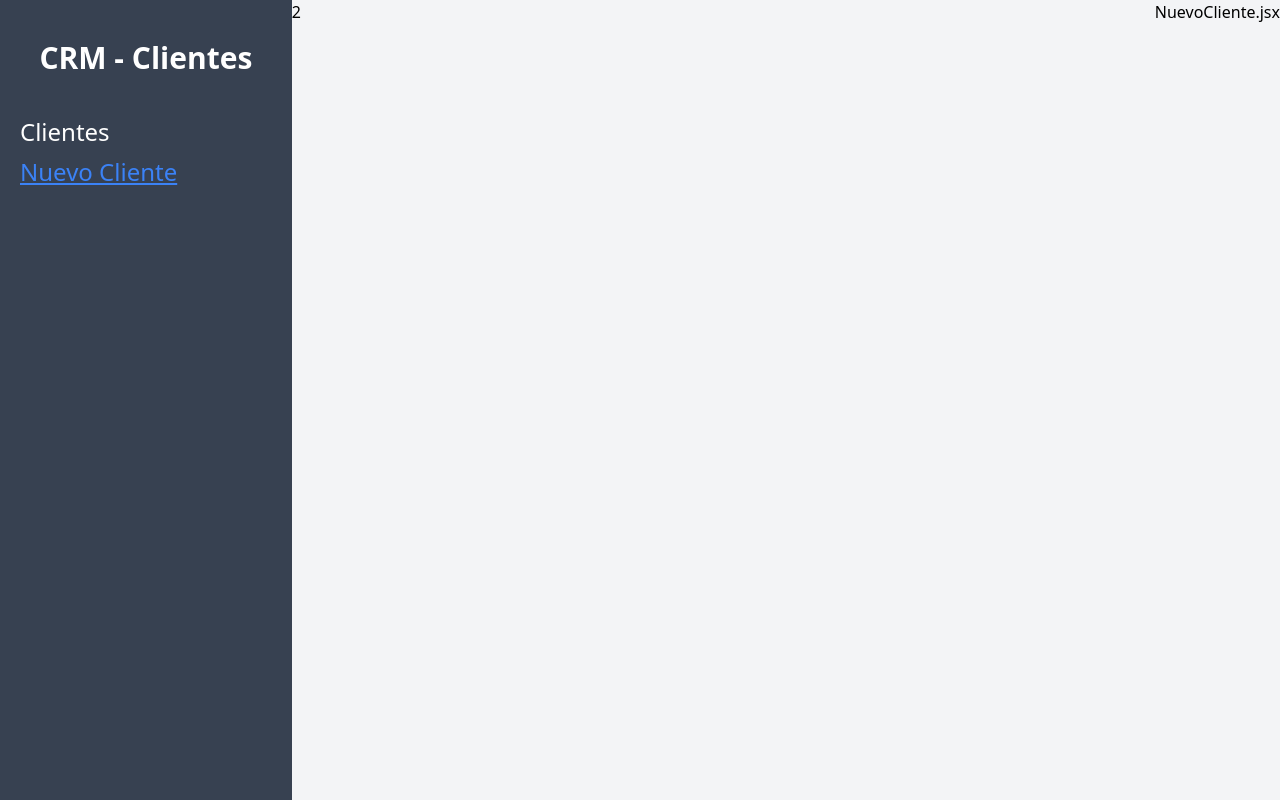
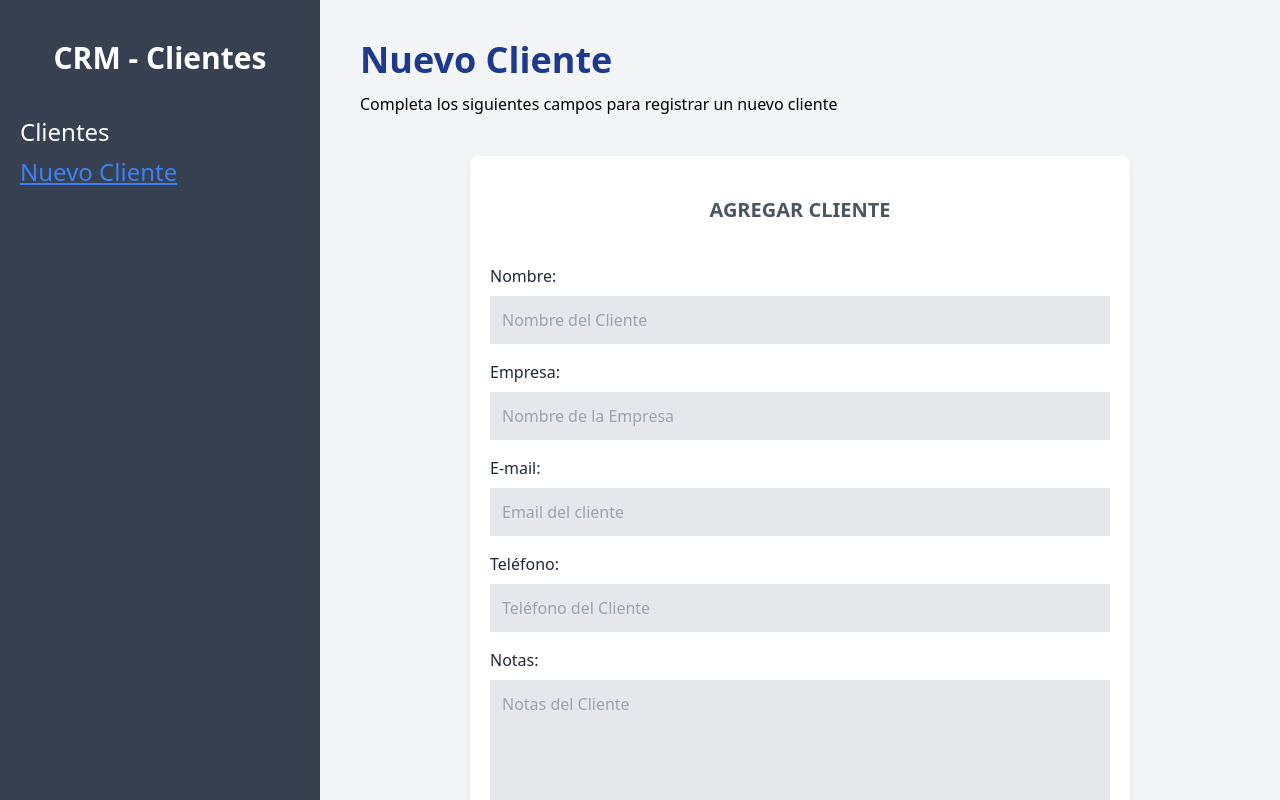
Before and after one commit to jaelEspinosa/React-crm-Clientes, a React (Vite) app: page /clientes/nuevo in a window 1280 px wide. Built offline with nearby package versions, Linux system fonts and the light colour scheme.

Commit message:
add formik and yup

```diff
--- a/package.json
+++ b/package.json
@@ -9,11 +9,13 @@
   },
   "dependencies": {
     "autoprefixer": "^10.4.7",
+    "formik": "^2.2.9",
     "postcss": "^8.4.14",
     "react": "^18.0.0",
     "react-dom": "^18.0.0",
     "react-router-dom": "^6.3.0",
-    "tailwindcss": "^3.0.24"
+    "tailwindcss": "^3.0.24",
+    "yup": "^0.32.11"
   },
   "devDependencies": {
     "@types/react": "^18.0.0",
--- /dev/null
+++ b/src/components/Formulario.jsx
@@ -0,0 +1,108 @@
+import React from 'react'
+import {Formik, Form, Field} from 'formik'
+
+const Formulario = () => {
+    const handleSubmit = (valores)=>{
+        console.log('Desde handleSubmit',valores)
+    }
+  return (
+
+    <div className='bg-white mt-10 px-5 py-10 rounded-lg shadow-md md:w-3/4 mx-auto'>
+       <h1 className='text-gray-600 font-bold text-xl uppercase text-center '>Agregar Cliente</h1>
+
+       <Formik
+             initialValues={{
+                 nombre: '',
+                 empresa: '',
+                 email: '',
+                 telefono: '',
+                 notas:'',
+             }}
+             onSubmit={(values)=>{
+                 handleSubmit(values)
+             }}
+             >
+             {()=>(
+            <Form
+            className='mt-10'
+            >
+            <div className='mb-4'>
+                <label
+                className='text-gray-800'
+                htmlFor='nombre'
+                >Nombre:</label>
+                <Field
+                    id='nombre'
+                    type='text'
+                    className="mt-2 block w-full p-3 bg-gray-200 "
+                    placeholder='Nombre del Cliente'
+                    name='nombre'
+                />
+            </div>
+            <div className='mb-4'>
+                <label
+                className='text-gray-800'
+                htmlFor='empresa'
+                >Empresa:</label>
+                <Field
+                    id='empresa'
+                    type='text'
+                    className="mt-2 block w-full p-3 bg-gray-200 "
+                    placeholder='Nombre de la Empresa'
+                    name='empresa'
+                />
+            </div>
+            <div className='mb-4'>
+                <label
+                className='text-gray-800'
+                htmlFor='email'
+                >E-mail:</label>
+                <Field
+                    id='email'
+                    type='email'
+                    className="mt-2 block w-full p-3 bg-gray-200 "
+                    placeholder='Email del cliente'
+                    name='email'
+                />
+            </div>
+            <div className='mb-4'>
+                <label
+                className='text-gray-800'
+                htmlFor='telefono'
+                >Teléfono:</label>
+                <Field
+                    id='telefono'
+                    type='tel'
+                    className="mt-2 block w-full p-3 bg-gray-200 "
+                    placeholder='Teléfono del Cliente'
+                    name='telefono'
+                />
+            </div>
+            <div className='mb-4'>
+                <label
+                className='text-gray-800'
+                htmlFor='notas'
+                >Notas:</label>
+                <Field
+                    as="textarea"
+                    id='notas'
+                    type='text'
+                    className="mt-2 block w-full p-3 bg-gray-200 h-40 "
+                    placeholder='Notas del Cliente'
+                    name='notas'
+                />
+            </div>
+             <input
+                 type="submit"
+                 value="Agregar Cliente"
+                 className='mt-5 w-full bg-gray-700 text-white uppercase font-bold text-lg '
+             />
+            </Form>
+            )}
+       </Formik>
+
+    </div>
+  )
+}
+
+export default Formulario
--- a/src/layout/Layout.jsx
+++ b/src/layout/Layout.jsx
@@ -25,11 +25,11 @@
           </nav>
       </div>
 
-      <div className='md:w-3/4 '>
-          2
+      <div className='md:w-3/4 p-10 md:max-h-screen overflow-scroll'>
+      <Outlet/>
       </div>
 
-      <Outlet/>
+
   </div>
   )
 }
--- a/src/paginas/NuevoCliente.jsx
+++ b/src/paginas/NuevoCliente.jsx
@@ -1,10 +1,14 @@
 import React from 'react'
+import Formulario from '../components/Formulario'
+
 
 const NuevoCliente = () => {
   return (
-    <div>
-        <h1>NuevoCliente.jsx</h1>
-    </div>
+    <>
+        <h1 className='font-black text-4xl text-blue-900'>Nuevo Cliente</h1>
+        <p className = 'mt-3'>Completa los siguientes campos para registrar un nuevo cliente</p>
+        <Formulario/>
+    </>
   )
 }
 
```
Also changed, not shown: 1 other file (tests, documents, lock files or other folders).
